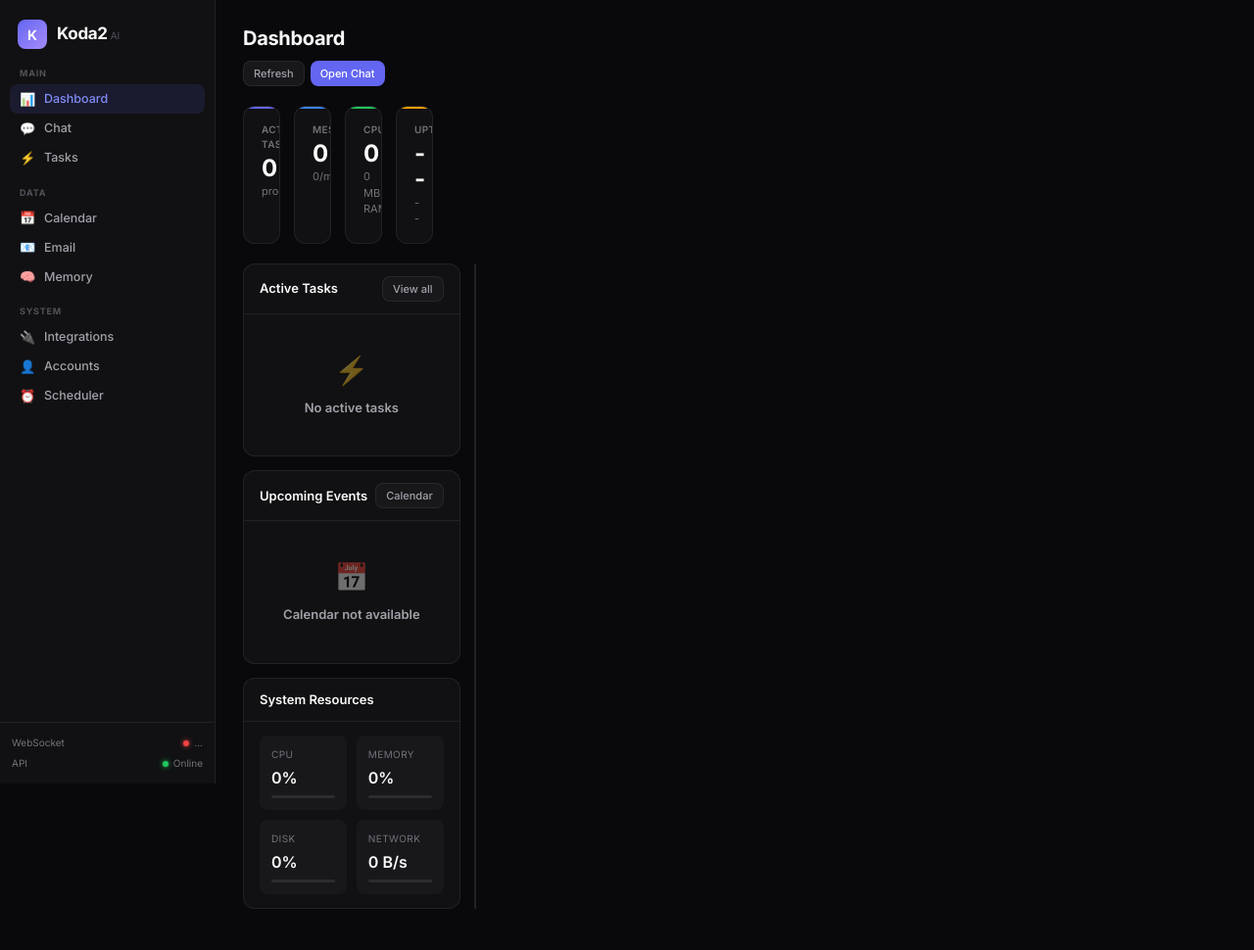
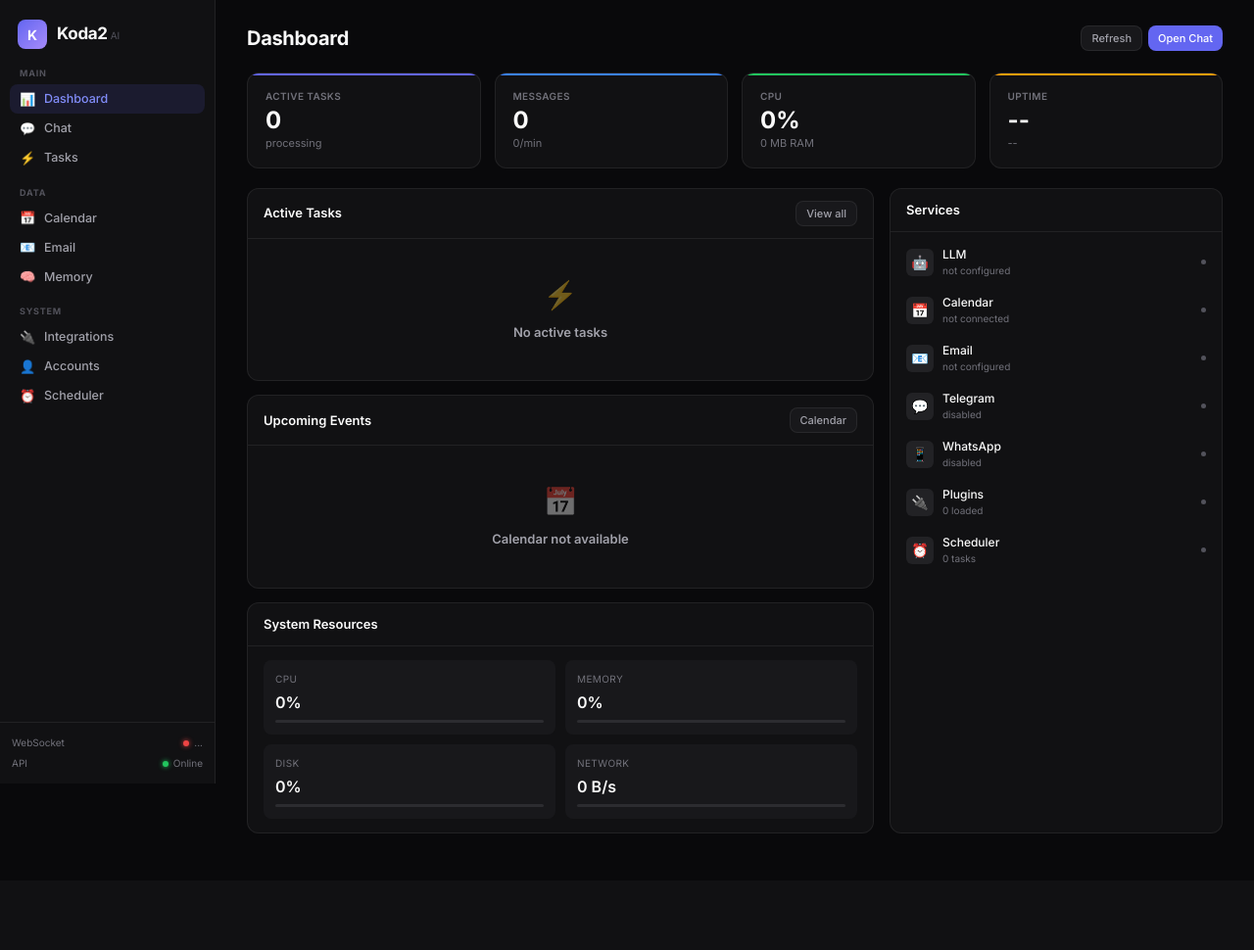
Before and after one commit to ronaldjonkers/Koda2, a FastAPI app: page /dashboard in a window 1280 px wide. Shown: the whole page at 98% size. After the commit the page ends 851 px from the top, so only its background shows below. Run offline with FastAPI, Linux system fonts and the light colour scheme; parts of the project's set-up code (start-up, migrations or seed data) failed here and were passed over; some libraries are stand-ins or nearby versions.

Commit message:
fix: dashboard layout double-offset bug causing narrow content area
Root cause: .app grid (220px 1fr) already positions sidebar and main,
but .main also had margin-left:220px creating a double offset that
squished content to viewport-440px width.

Fixes:
- Remove margin-left from .main (grid handles positioning)
- Change sidebar from position:fixed to position:sticky (participates in grid)
- Add min-width:0 to .main to prevent grid blowout
- Widen grid-main services column to 340px
- Add 900px breakpoint for grid-main single-column
- Adjust 1100px breakpoint to keep services at 280px before collapsing

```diff
--- a/koda2/dashboard/templates/index.html
+++ b/koda2/dashboard/templates/index.html
@@ -30,7 +30,7 @@ code{font-family:'JetBrains Mono',monospace;font-size:11px;background:var(--bg-3
 .app{display:grid;grid-template-columns:220px 1fr;min-height:100vh}
 
 /* ── Sidebar ────────────────────────────────────────────── */
-.sidebar{background:var(--bg-1);border-right:1px solid var(--border);display:flex;flex-direction:column;position:fixed;width:220px;height:100vh;z-index:100}
+.sidebar{background:var(--bg-1);border-right:1px solid var(--border);display:flex;flex-direction:column;position:sticky;top:0;height:100vh;z-index:100}
 .sidebar-top{flex:1;overflow-y:auto;padding:16px 10px 10px}
 .logo{display:flex;align-items:center;gap:10px;padding:4px 8px 18px}
 .logo-mark{width:30px;height:30px;background:linear-gradient(135deg,var(--accent),#a78bfa);border-radius:var(--r-sm);display:grid;place-items:center;font-size:14px;font-weight:700;color:#fff;flex-shrink:0}
@@ -49,7 +49,7 @@ code{font-family:'JetBrains Mono',monospace;font-size:11px;background:var(--bg-3
 .conn-dot.off{background:var(--red);box-shadow:0 0 5px var(--red)}
 
 /* ── Main ───────────────────────────────────────────────── */
-.main{margin-left:220px;padding:24px 28px 28px;min-height:100vh}
+.main{padding:24px 32px 32px;min-height:100vh;min-width:0}
 .page-head{display:flex;justify-content:space-between;align-items:center;margin-bottom:20px;flex-wrap:wrap;gap:8px}
 .page-head h2{font-size:20px;font-weight:700;letter-spacing:-.3px}
 
@@ -71,7 +71,7 @@ code{font-family:'JetBrains Mono',monospace;font-size:11px;background:var(--bg-3
 
 /* ── Panels ─────────────────────────────────────────────── */
 .grid-2{display:grid;grid-template-columns:1fr 1fr;gap:14px;margin-bottom:14px}
-.grid-main{display:grid;grid-template-columns:1fr minmax(0,320px);gap:14px;margin-bottom:14px}
+.grid-main{display:grid;grid-template-columns:1fr 340px;gap:16px;margin-bottom:16px}
 .panel{background:var(--bg-1);border:1px solid var(--border);border-radius:var(--r-md);overflow:hidden;display:flex;flex-direction:column;min-width:0}
 .panel-head{padding:12px 16px;border-bottom:1px solid var(--border);display:flex;justify-content:space-between;align-items:center;flex-shrink:0;gap:8px}
 .panel-head h3{font-size:13px;font-weight:600;white-space:nowrap}
@@ -196,8 +196,9 @@ code{font-family:'JetBrains Mono',monospace;font-size:11px;background:var(--bg-3
 ::-webkit-scrollbar-thumb{background:var(--bg-4);border-radius:3px}::-webkit-scrollbar-thumb:hover{background:var(--tx-3)}
 
 /* ── Responsive ─────────────────────────────────────────── */
-@media(max-width:1100px){.stats{grid-template-columns:repeat(2,1fr)}.grid-main,.grid-2{grid-template-columns:1fr}}
-@media(max-width:768px){.app{grid-template-columns:1fr}.sidebar{display:none}.main{margin-left:0;padding:14px}.stats{grid-template-columns:1fr 1fr}}
+@media(max-width:1100px){.stats{grid-template-columns:repeat(2,1fr)}.grid-main{grid-template-columns:1fr 280px}.grid-2{grid-template-columns:1fr}}
+@media(max-width:900px){.grid-main{grid-template-columns:1fr}}
+@media(max-width:768px){.app{grid-template-columns:1fr}.sidebar{display:none}.main{padding:14px}.stats{grid-template-columns:1fr 1fr}}
 @media(max-width:480px){.stats{grid-template-columns:1fr}}
 </style>
 </head>
```
